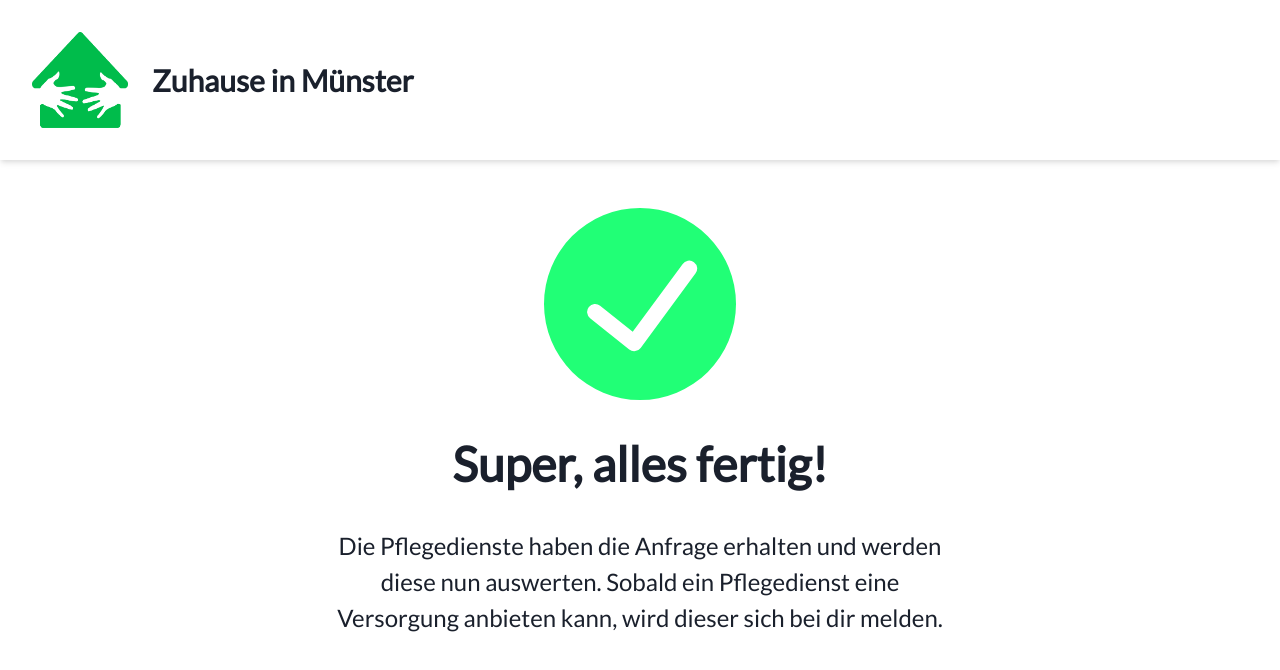
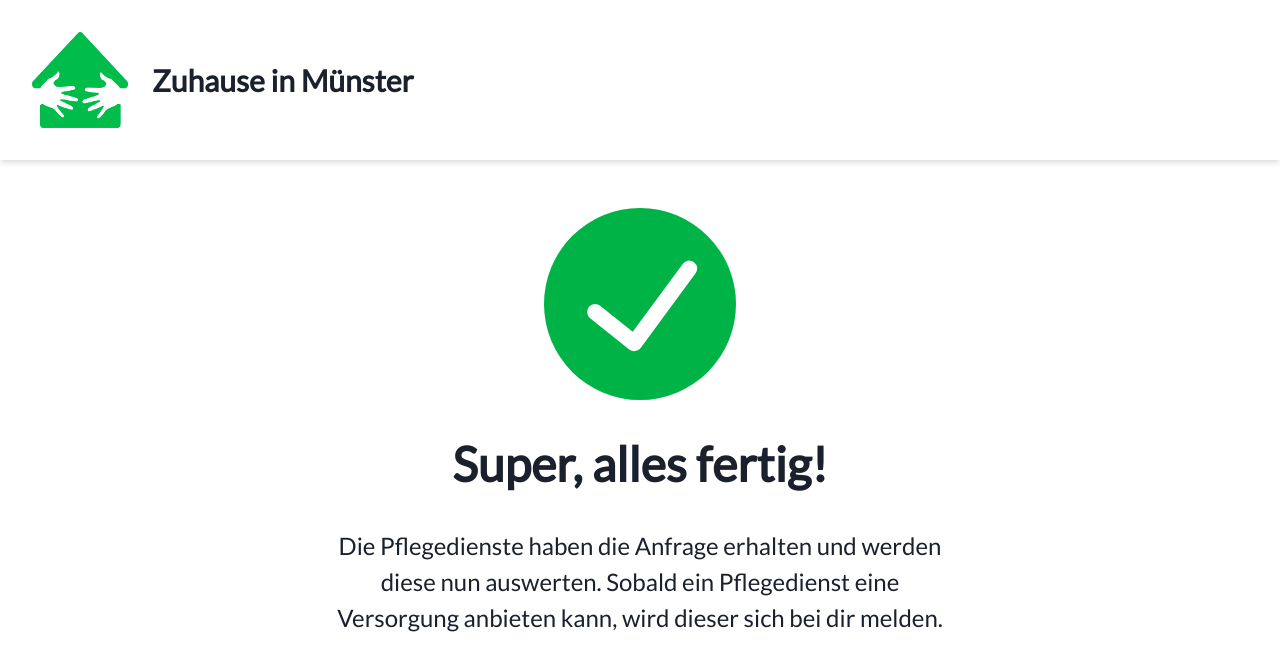
Before and after one commit to TamaraGunkel/MatchingPflege, a React (Create React App) app in the folder frontend/: page /success in a window 1280 px wide. Shown: the top 670 px of the page. Built offline with nearby package versions, Linux system fonts and the light colour scheme.

Commit message:
Change green on success page

```diff
--- a/frontend/src/components/Success/Success.js
+++ b/frontend/src/components/Success/Success.js
@@ -5,7 +5,7 @@ const Success = () => (
   <Center>
     <Container maxW="3xl">
       <VStack p={12} spacing={10}>
-        <CheckCircleIcon w={48} h={48} color="green.400" />
+        <CheckCircleIcon w={48} h={48} color="green.600" />
         <Heading size="2xl">Super, alles fertig!</Heading>
         <Text fontSize="2xl" textAlign="center">
           Die Pflegedienste haben die Anfrage erhalten und werden diese nun auswerten. Sobald ein
```
